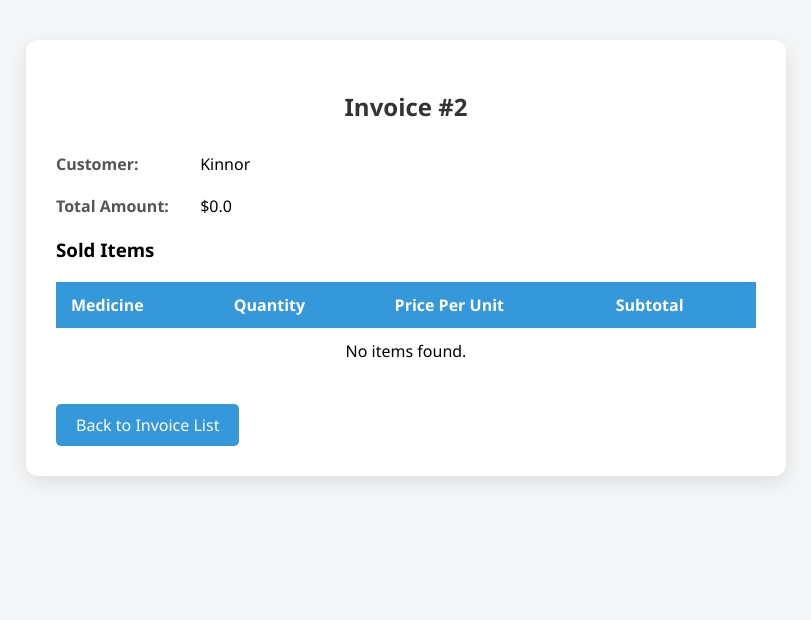
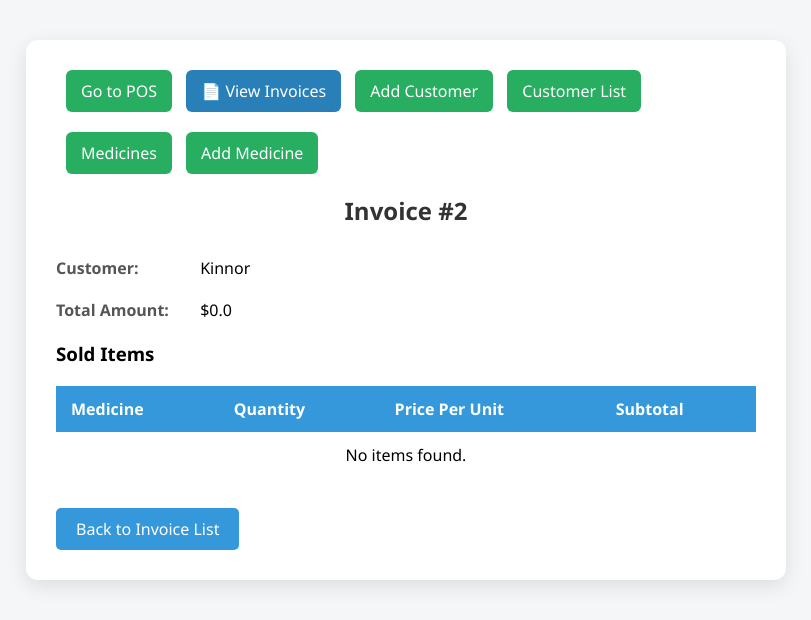
Before and after one commit to ShakilAhmedKhan/crudsec, a Django app: page /invoice/2/ in a window 1280 px wide. Shown: the top 620 px of the page, without its empty margins (234-1045 px from the left). Run offline with Django 5.2, Linux system fonts and the light colour scheme; data comes from the database, SQL or seed files in the repository.

Commit message:
version 0.05.1beta

```diff
--- a/basepos/customer/templates/customer/sell_medicine.html
+++ b/basepos/customer/templates/customer/sell_medicine.html
@@ -86,10 +86,10 @@
 <div class="container">
 
     <a href="{% url 'invoices-list' %}" class="btn-inline" style="background: #2980b9; margin-bottom: 20px;">📄 View Invoices</a>
-    <a href="{% url 'customer-add' %}" class="btn-inline">New Customer</a>
+    <a href="{% url 'customer-add' %}" class="btn-inline">Add Customer</a>
     <a href="{% url 'customer-list' %}" class="btn-inline">Customer List</a>
     <a href="{% url 'medicine-list' %}" class="btn-inline">Medicines</a>
-    <a href="{% url 'medicine-add' %}" class="btn-inline">New Medicine</a>
+    <a href="{% url 'medicine-add' %}" class="btn-inline">Add Medicine</a>
 
     <h2>Sell Items</h2>
 
--- a/basepos/customer/templates/sale/invoice_detail.html
+++ b/basepos/customer/templates/sale/invoice_detail.html
@@ -62,11 +62,31 @@
         .back-button:hover {
             background-color: #2980b9;
         }
+        .btn-inline {
+            display: inline-block;
+            width: auto;
+            padding: 10px 15px;
+            margin-left: 10px;
+            text-decoration: none;
+            background: #27ae60;
+            color: white;
+            border-radius: 6px;
+        }
+        .btn-inline:hover {
+            background: #219150;
+        }
     </style>
 </head>
 <body>
 
 <div class="container">
+    <a href="{% url 'sell-medicine' %}" class="btn-inline">Go to POS</a>
+    <a href="{% url 'invoices-list' %}" class="btn-inline" style="background: #2980b9; margin-bottom: 20px;">📄 View Invoices</a>
+    <a href="{% url 'customer-add' %}" class="btn-inline">Add Customer</a>
+    <a href="{% url 'customer-list' %}" class="btn-inline">Customer List</a>
+    <a href="{% url 'medicine-list' %}" class="btn-inline">Medicines</a>
+    <a href="{% url 'medicine-add' %}" class="btn-inline">Add Medicine</a>
+
     <h2>Invoice #{{ invoice.id }}</h2>
 
     <div class="info">
```
Also changed, not shown: basepos/customer/templates/sale/invoices_list.html (+19 -0 lines).
